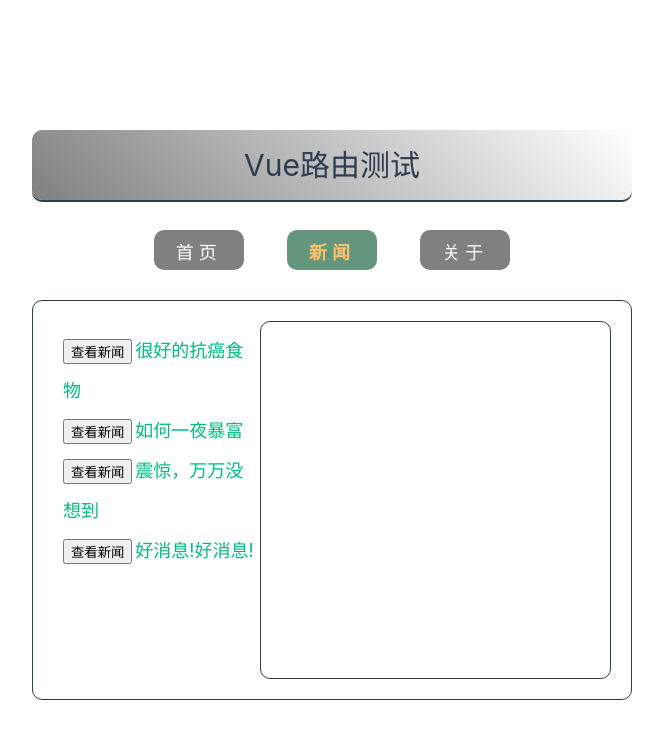
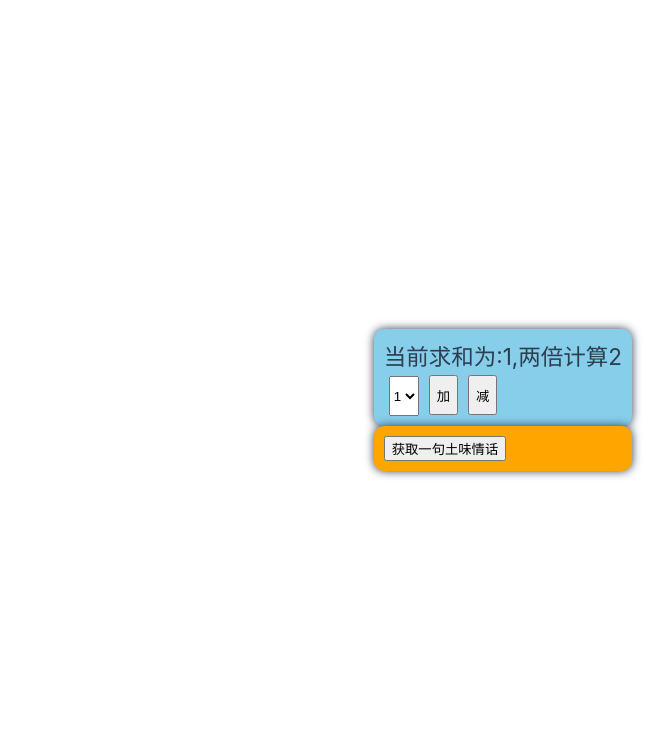
Before and after one commit to wuwei23/hello_vue3, a Vue app: page /home in a window 1280 px wide. Before the commit this address led to /news. Shown: the top 738 px of the page, without its empty margins (8-678 px from the left). Built offline with nearby package versions, Linux system fonts and the light colour scheme; the HTML template or start-up script is replaced by a standard one.

Commit message:
pinia使用

```diff
--- a/package.json
+++ b/package.json
@@ -12,6 +12,7 @@
   },
   "dependencies": {
     "axios": "^1.7.9",
+    "pinia": "^3.0.1",
     "vue": "^3.5.13",
     "vue-router": "^4.5.0"
   },
--- a/src/App.vue
+++ b/src/App.vue
@@ -2,7 +2,8 @@
 <template>
     <!-- <TS a="aa" :list="personList" /> -->
     <!-- <DogImageList /> -->
-    <Route />
+    <!-- <Route /> -->
+    <Pinia />
 </template>
 <script lang="ts" setup name="App">
   // import Person from './components/Person1.vue'
@@ -11,6 +12,7 @@
   import DogImageList from './components/DogImageList.vue';
   import {type Persons} from './type/index'
   import {reactive} from 'vue'
+  import Pinia from "./store/pinia/Pinia.vue"
 
   let personList = reactive<Persons>([
         { id:'1', name:'张三', age:18},
--- a/src/main.ts
+++ b/src/main.ts
@@ -3,8 +3,13 @@ import './assets/main.css'
 import { createApp } from 'vue'
 import App from './App.vue'
 import router from './router'
+//引入pinia
+import { createPinia } from 'pinia'
 
 const app = createApp(App)
+const pinia = createPinia()
+//安装pinia
+app.use(pinia)
 //使用路由器
 app.use(router)
 //应用挂在到app容器
--- a/src/router/index.ts
+++ b/src/router/index.ts
@@ -33,6 +33,10 @@ const router = createRouter({
       name: 'about',
       path: "/about",
       component: About,
+    },
+    {//重定向
+      path: '/',
+      redirect: '/home'
     }
   ]
 })
--- /dev/null
+++ b/src/store/count.ts
@@ -0,0 +1,46 @@
+import { defineStore } from "pinia";
+
+export const useCountStore = defineStore("count", {
+    //存储数据的地方
+    state: () => {
+        return {
+        sum: 1,
+        n: 1,
+        };
+    },
+  //里边放的都是动作函数
+    actions: {
+        //方法
+        increment(value: number = 1) {
+            if (typeof value !== 'number' || isNaN(value)) {
+                console.error('Invalid input: value must be a number');
+                return;
+            }
+
+            if (this.sum + value > 100) {
+                console.warn('Sum would exceed 100, capping at 100');
+                this.sum = 100;
+            } else {
+                this.sum += value;
+            }
+        },
+        subtract(value: number = 1) {
+            if (typeof value !== 'number' || isNaN(value)) {
+                console.error('Invalid input: value must be a number');
+                return;
+            }
+
+            if (this.sum - value < 0) {
+                console.warn('Sum would be less than 0, setting to 0');
+                this.sum = 0;
+            } else {
+                this.sum -= value;
+            }
+        },
+    },
+
+    getters: {
+        //计算属性
+        doubleCount: (state) => state.sum * 2,
+    },
+});
--- /dev/null
+++ b/src/store/loveTalk.ts
@@ -0,0 +1,22 @@
+import { defineStore } from "pinia";
+import axios from 'axios'
+import {nanoid} from 'nanoid'
+
+export const useLoveTalkStore = defineStore("loveTalk", {
+    //存储数据的地方
+    state: () => {
+    return {
+        talkList:JSON.parse(localStorage.getItem('talkList') as string) || []
+    }
+  },
+  actions: {
+    async getNewLoveTalk(){
+        let result = await axios.get('https://api.uomg.com/api/rand.qinghua?format=json')
+        //请求回来的字符串包装成对象
+        let obj = {id:nanoid(),title:result.data.content}
+        console.log(result.data.content)
+        //对象放到数组中
+        this.talkList.unshift(obj)
+    }
+  },
+});
--- /dev/null
+++ b/src/store/pinia/Count.vue
@@ -0,0 +1,39 @@
+<template>
+    <div class="count">
+        <h2>当前求和为:{{sum}},两倍计算{{ doubleCount }}</h2>
+        <select v-model.number="n">
+            <option value="1">1</option>
+            <option value="2">2</option>
+            <option value="3">3</option>
+        </select>
+        <button @click="add">加</button>
+        <button @click="minus">减</button>
+    </div>
+</template>
+<script lang="ts" setup name="Count">
+    import { useCountStore } from '@/store/count'
+    import { storeToRefs } from 'pinia'
+
+    const countStore = useCountStore()
+    //storeToRefs只解构state中的属性
+    const { sum,n, doubleCount} = storeToRefs(countStore)
+
+    function add(){
+        countStore.increment(n.value)
+    }
+    function minus(){
+        countStore.subtract(n.value)
+    }
+</script>
+<style scoped>
+    .count {
+        background-color:skyblue;
+        padding: 10px;
+        border-radius:10px;
+        box-shadow:0 0 10px;
+    }
+    select,button {
+        margin:0 5px;
+        height: 40px;
+    }
+</style>
--- /dev/null
+++ b/src/store/pinia/LoveTalk.vue
@@ -0,0 +1,33 @@
+<template>
+    <div class="talk">
+        <button @click="getLoveTalk">获取一句土味情话</button>
+        <ul>
+            <li v-for="talk in loveTalkStore.talkList" :key="talk.id">
+            {{ talk.title }}
+            </li>
+        </ul>
+    </div>
+</template>
+<script lang="ts" setup name="LoveTalk">
+    import { useLoveTalkStore } from '@/store/loveTalk'
+
+    const loveTalkStore = useLoveTalkStore()
+
+    loveTalkStore.$subscribe((mutate, state) => {
+        console.log('loveTalkStorestate里边的数据发生了变化',mutate, state)
+        // 存储到本地
+        localStorage.setItem('talkList', JSON.stringify(state.talkList))
+    })
+
+    function getLoveTalk(){
+        loveTalkStore.getNewLoveTalk()
+    }
+</script>
+<style scoped>
+    .talk {
+        background-color:orange;
+        padding: 10px;
+        border-radius:10px;
+        box-shadow:0 0 10px;
+    }
+</style>
--- /dev/null
+++ b/src/store/pinia/Pinia.vue
@@ -0,0 +1,11 @@
+<template>
+    <Count />
+    <br>
+    <LoveTalk />
+</template>
+<script lang="ts" setup name="Pinia">
+    import Count from './Count.vue'
+    import LoveTalk from './LoveTalk.vue'
+</script>
+<style scoped>
+</style>
```
Also changed, not shown: 1 other file (tests, documents, lock files or other folders).
